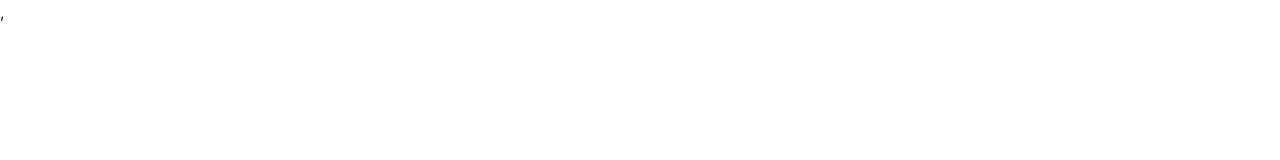
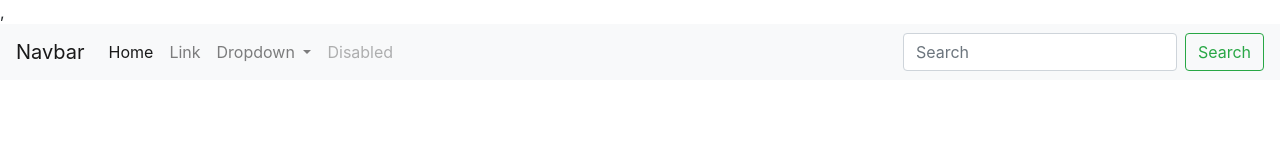
Before and after one commit to robbyc073/website1, a plain HTML site: page extras.html in a window 1280 px wide. Drawn offline with nearby package versions, Linux system fonts and the light colour scheme.

Commit message:
added text

```diff
--- a/extras.html
+++ b/extras.html
@@ -11,6 +11,41 @@
     <title>Extras</title>
 </head>
 <body>
+    <nav class="navbar navbar-expand-lg navbar-light bg-light">
+        <a class="navbar-brand" href="#">Navbar</a>
+        <button class="navbar-toggler" type="button" data-toggle="collapse" data-target="#navbarSupportedContent" aria-controls="navbarSupportedContent" aria-expanded="false" aria-label="Toggle navigation">
+          <span class="navbar-toggler-icon"></span>
+        </button>
+
+        <div class="collapse navbar-collapse" id="navbarSupportedContent">
+          <ul class="navbar-nav mr-auto">
+            <li class="nav-item active">
+              <a class="nav-link" href="#">Home <span class="sr-only">(current)</span></a>
+            </li>
+            <li class="nav-item">
+              <a class="nav-link" href="#">Link</a>
+            </li>
+            <li class="nav-item dropdown">
+              <a class="nav-link dropdown-toggle" href="#" id="navbarDropdown" role="button" data-toggle="dropdown" aria-haspopup="true" aria-expanded="false">
+                Dropdown
+              </a>
+              <div class="dropdown-menu" aria-labelledby="navbarDropdown">
+                <a class="dropdown-item" href="#">Action</a>
+                <a class="dropdown-item" href="#">Another action</a>
+                <div class="dropdown-divider"></div>
+                <a class="dropdown-item" href="#">Something else here</a>
+              </div>
+            </li>
+            <li class="nav-item">
+              <a class="nav-link disabled" href="#" tabindex="-1" aria-disabled="true">Disabled</a>
+            </li>
+          </ul>
+          <form class="form-inline my-2 my-lg-0">
+            <input class="form-control mr-sm-2" type="search" placeholder="Search" aria-label="Search">
+            <button class="btn btn-outline-success my-2 my-sm-0" type="submit">Search</button>
+          </form>
+        </div>
+      </nav>
 
 </body>
 </html>
```
Also changed, not shown: about.html (+1 -1 lines), index.html (+1 -1 lines).
